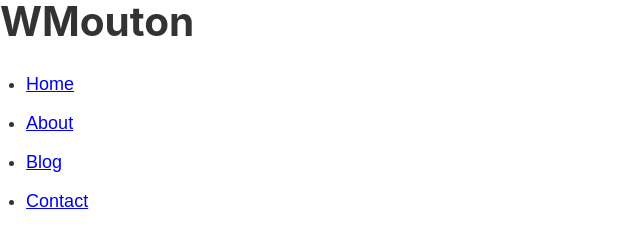
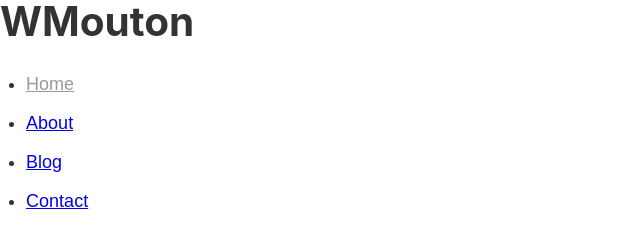
Before and after one commit to wmouton/Learn-GatsbyJS, a Gatsby site: page / in a window 1280 px wide. Shown: the top 237 px of the page, 0-640 px from the left. Built offline with nearby package versions, Linux system fonts and the light colour scheme; Gatsby itself is replaced by a stand-in of ours.

Commit message:
scss header style

```diff
--- a/src/components/header.js
+++ b/src/components/header.js
@@ -1,6 +1,8 @@
 import React from 'react'
 // import link
 import { Link } from 'gatsby'
+// import scss
+import * as headerStyles from './header.module.scss'
 
 const Header = () => {
   return (
@@ -9,7 +11,9 @@ const Header = () => {
       <nav>
         <ul>
           <li>
-            <Link to="/">Home</Link>
+            <Link className={headerStyles.link} to="/">
+              Home
+            </Link>
           </li>
           <li>
             <Link to="/about">About</Link>
--- /dev/null
+++ b/src/components/header.module.scss
@@ -0,0 +1,3 @@
+.link {
+  color: #999999;
+}
```
